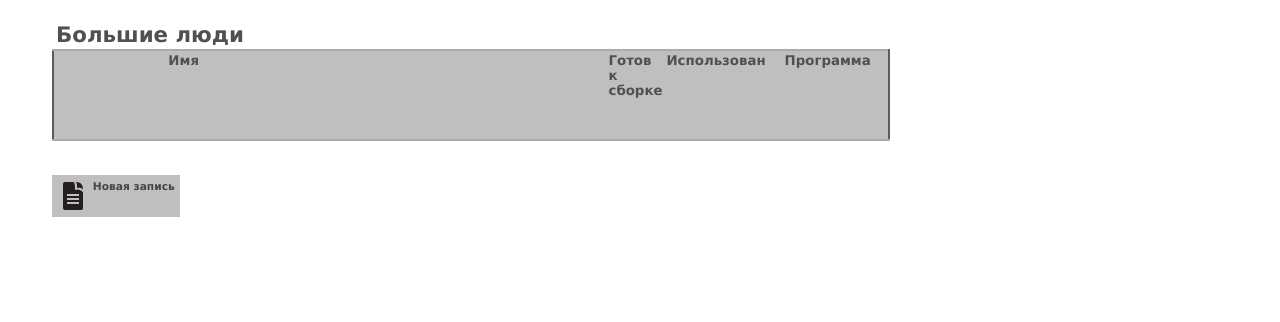
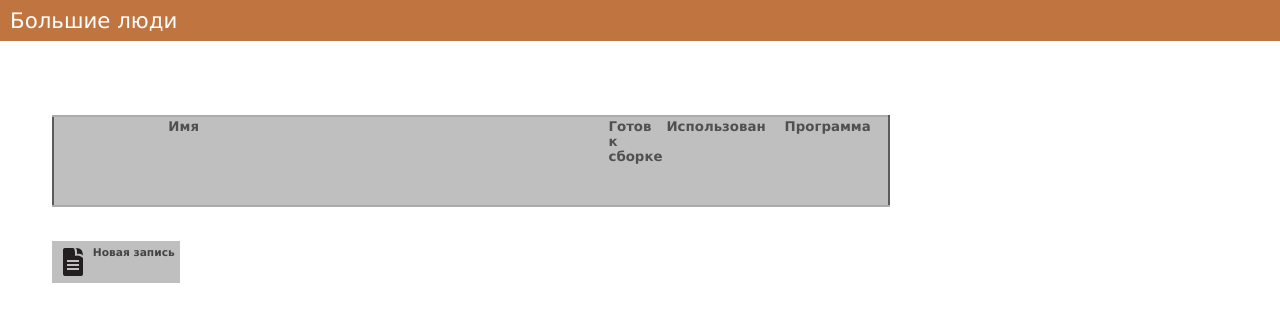
Before and after one commit to deniskolokol/bigpeople, a Django app: template templates/celeblist.html in a window 1280 px wide. Shown: the top 322 px of the page. Run offline with Django 3.2, Linux system fonts and the light colour scheme; the template is opened without the code that fills it, so the values that code supplies are empty.

Commit message:
update browser styles

```diff
--- a/browser/static/css/style.css
+++ b/browser/static/css/style.css
@@ -49,6 +49,13 @@ A:hover.white {
     font-size: 10pt;
     color: #666666
 }
+
+#header {
+    background: none repeat scroll 0 0 #c07541;
+    color: #b2c1ce;
+    overflow: hidden;
+}
+
 /*
 TABLE
 */
@@ -92,6 +99,10 @@ TABLE
     font-weight: bold;
     height: 40px;
     border-bottom: 2px solid #ababab;
+}
+
+#data-table tr.footer:hover {
+    background: #bfbfbf;
 }
 
 #data-table tr.form {
@@ -249,12 +260,20 @@ H1.black {
     font-family: Verdana, Arial Cyr, Arial, sans-serif;
     font-size: 16pt;
 }
+H1.branding {
+    font-weight: normal;
+    margin: 8px 0;
+    padding: 0 10px;
+}
 /*
   FORMS
 */
 textarea {
     width:100%;
+    font-family: Verdana, Arial Cyr, Arial, sans-serif;
+    font-size: 10pt;
 }
+
 input.textlabel {
     background:none;
     border:0;
--- a/templates/base.html
+++ b/templates/base.html
@@ -20,6 +20,9 @@
 </head>
 
 <body>
+<div id="header">
+  <h1 class="branding">Большие люди</h1>
+</div>
 <table id="tableCNTR" cellpadding="0" cellspacing="0" border="0">
   <tr> <!-- data -->
     <td>
--- a/templates/celeblist.html
+++ b/templates/celeblist.html
@@ -3,20 +3,18 @@
 {% block content %}
 
 <!-- P A G E  H E A D E R -->
+{% if message %}
 <table>
-  <tr>
-    <td class="blockhead">
-      <h1 class="black">Большие люди</h1>
-    </td>
-  </tr>
-  {% if message %}
   <tr>
     <td class="blockhead">
       <strong>{{ message }}</strong>
     </td>
   </tr>
-  {% endif %}
 </table>
+{% endif %}
+
+<!-- S P A C E R -->
+<table><tr><td><img src="{{ STATIC_URL }}img/spacer.gif" height="50" border="0" /></td></tr></table>
 
 <!-- D A T A  T A B L E -->
 <table id="data-table">
```
